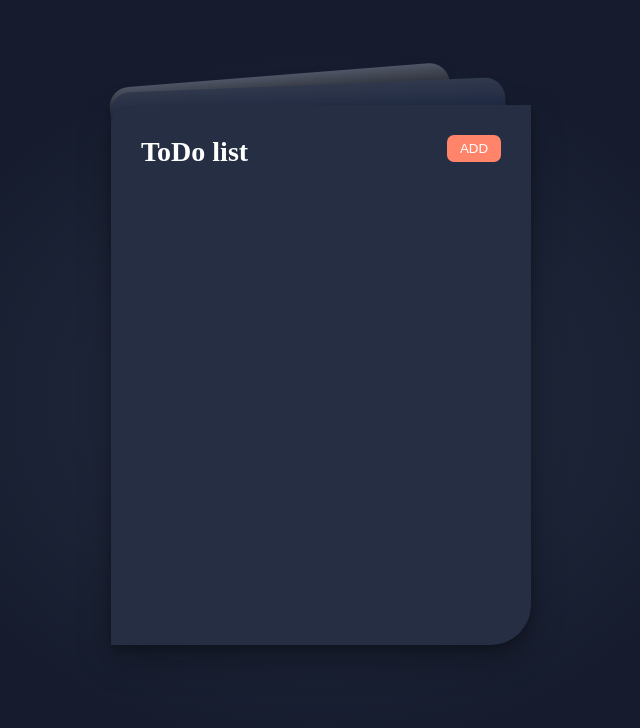
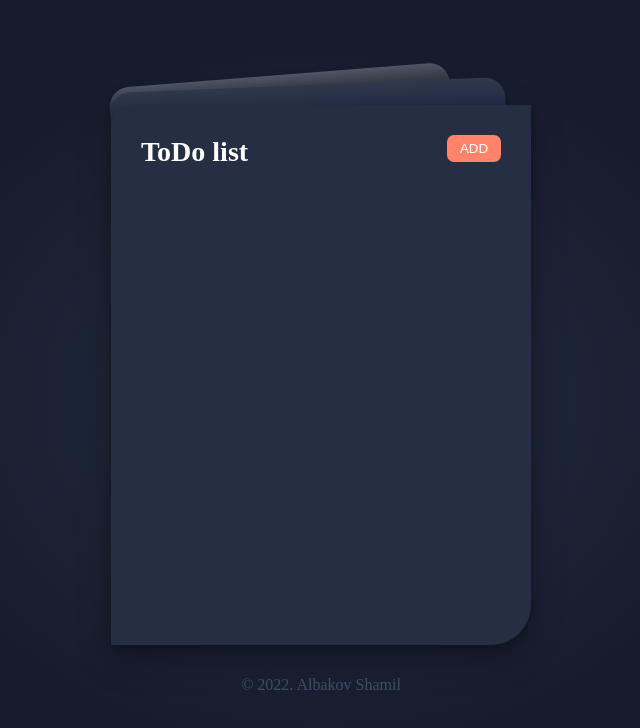
Before and after one commit to stFrenky/to-do-list, a Vue app: page / in a window 1280 px wide. Shown: the top 728 px of the page, without its empty margins (319-959 px from the left). Built offline with nearby package versions, Linux system fonts and the light colour scheme; a web font is replaced by a local one.

Commit message:
Update TToDoListPage.vue

```diff
--- a/src/pages/ToDoList/components/TToDoListPage.vue
+++ b/src/pages/ToDoList/components/TToDoListPage.vue
@@ -65,7 +65,8 @@ import { TCard } from '@/components/Card';
       color: $copy-right;
       text-align: center;
       margin-top: 30px;
-      z-index: 3;
+      z-index: 1;
+      position: relative;
     }
   }
 </style>
```
